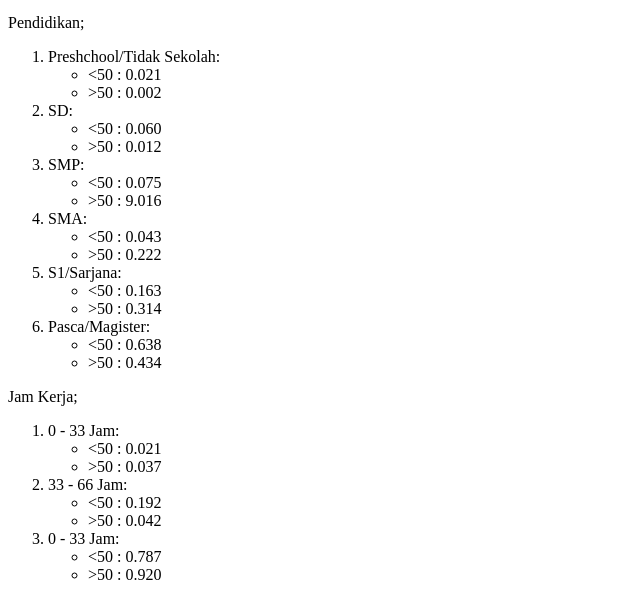
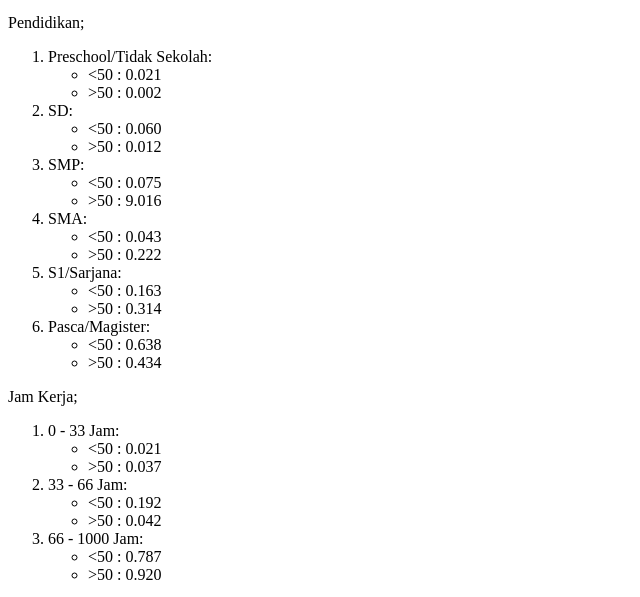
Before and after one commit to abid313/Naive-Bayes-Method, a plain HTML site: page index.html in a window 1280 px wide. Shown: the part 332-929 px from the top of the page, 0-640 px from the left. Drawn offline with Linux system fonts and the light colour scheme.

Commit message:
chore: modifie the paragraph

```diff
--- a/index.html
+++ b/index.html
@@ -198,7 +198,7 @@
         <div>
             <p>Pendidikan;</p>
             <ol>
-               <li>Preshchool/Tidak Sekolah:</li>
+               <li>Preschool/Tidak Sekolah:</li>
                <ul>
                    <li>&lt50 : 0.021</li>
                    <li>&gt50 : 0.002</li>
@@ -243,7 +243,7 @@
                     <li>&lt50 : 0.192</li>
                     <li>&gt50 : 0.042</li>
                 </ul>
-                <li>0 - 33 Jam:</li>
+                <li>66 - 1000 Jam:</li>
                 <ul>
                     <li>&lt50 : 0.787</li>
                     <li>&gt50 : 0.920</li>
```
